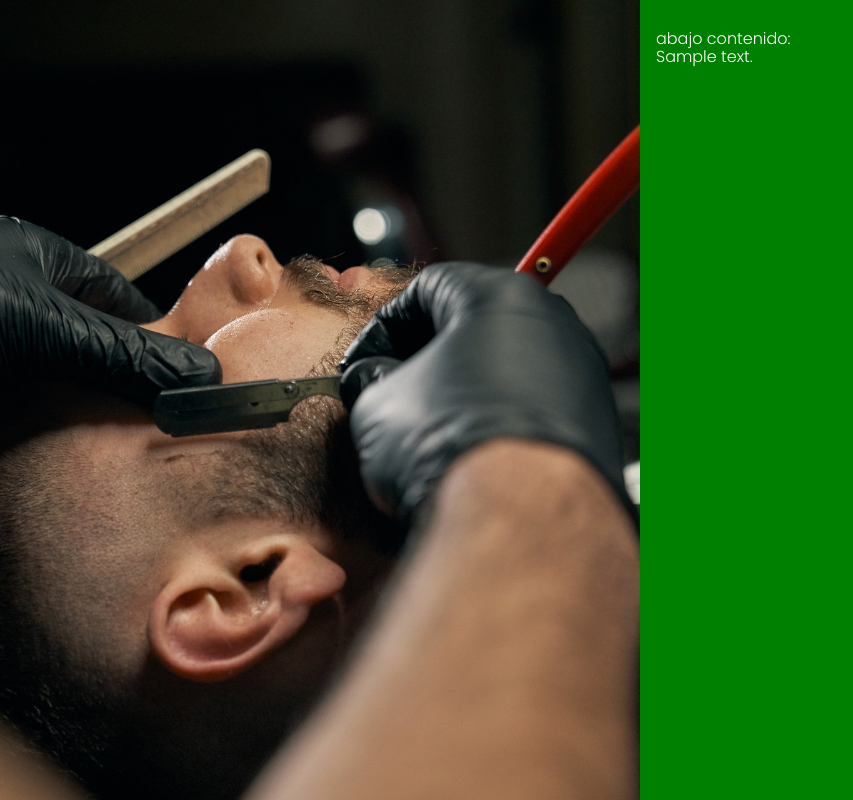
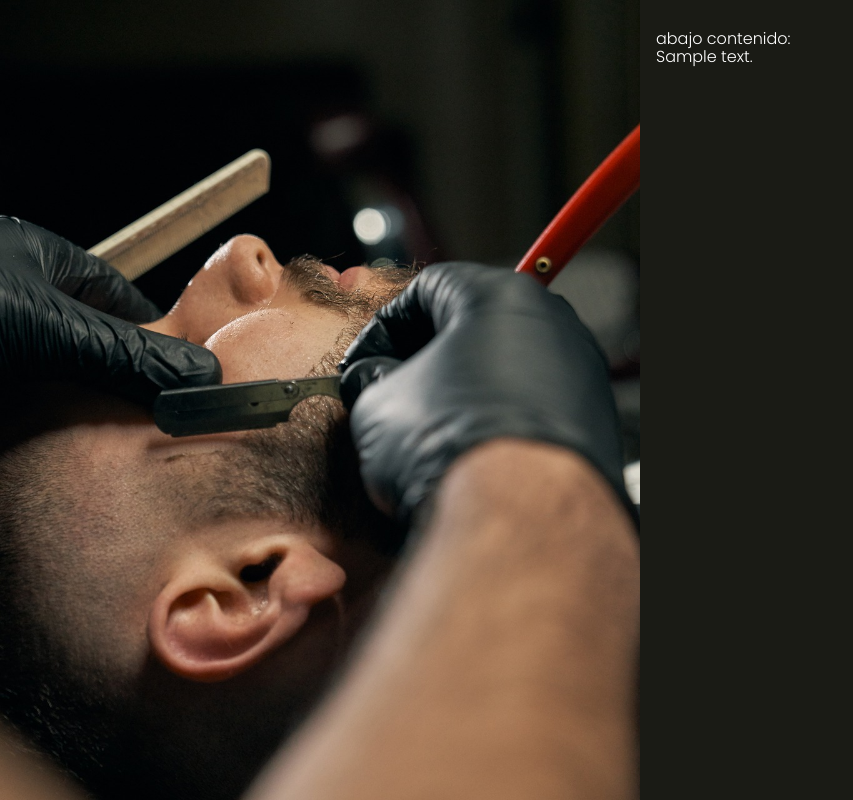
Before and after one commit to SergioKov/appsalon, a PHP site: template views/layout.php in a window 1280 px wide. Shown: the whole page, without its empty margins (0-853 px from the left). Run offline with PHP 8.4, Linux system fonts and the light colour scheme; the template is opened without the code that fills it: most values are stand-ins (such as "Sample title", 1, 10 or a date in 2020).

Commit message:
hasta el final de la leccion 446. estilos heckos saas instalado globalmente - 5

```diff
--- a/src/scss/base/_globales.scss
+++ b/src/scss/base/_globales.scss
@@ -31,6 +31,3 @@ a {
 img {
     max-width: 100%;
 }
-body{
-    background-color: green;
-}
```
Also changed, not shown: public/build/css/app.css, 1 other file.
